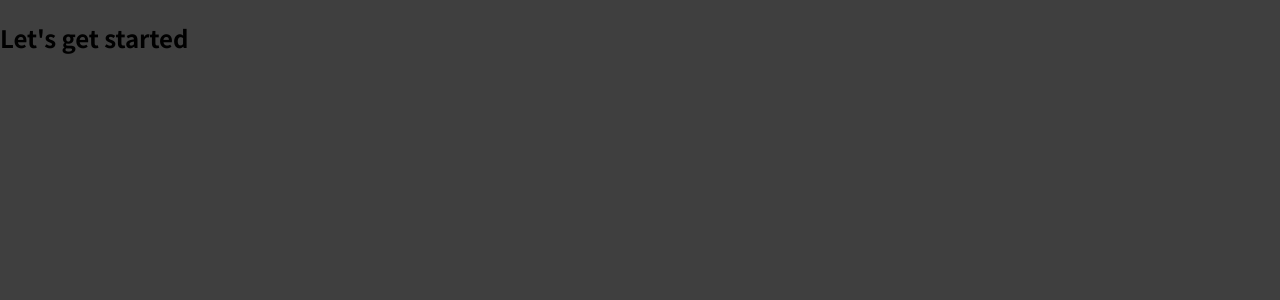
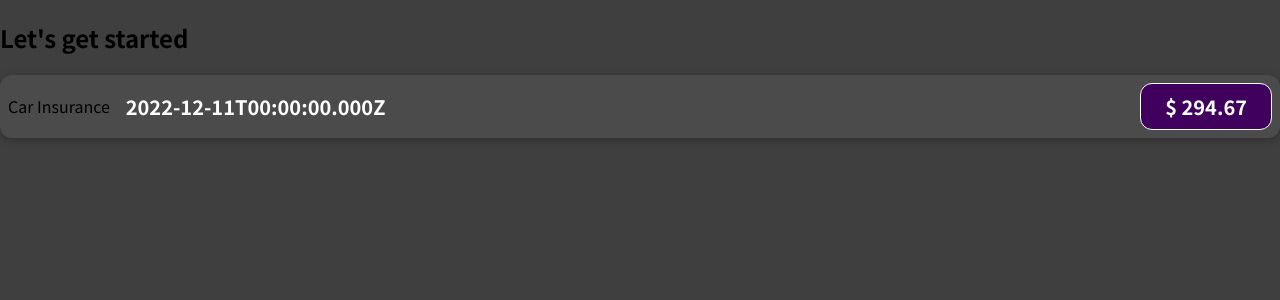
Before and after one commit to LefebvreAnthony/first-step-react, a JavaScript app: page / in a window 1280 px wide. Shown: the top 300 px of the page. Built offline with nearby package versions, Linux system fonts and the light colour scheme.

Commit message:
add component and css ExpenseItem

```diff
--- a/src/App.js
+++ b/src/App.js
@@ -1,7 +1,10 @@
+import ExpenseItem from "./components/ExpenseItem";
+
 function App() {
   return (
-    <div className="App">
+    <div>
       <h2>Let's get started</h2>
+      <ExpenseItem />
     </div>
   );
 }
--- /dev/null
+++ b/src/components/ExpenseItem.css
@@ -0,0 +1,56 @@
+.expense-item {
+  display: flex;
+  justify-content: space-between;
+  align-items: center;
+  box-shadow: 0 2px 8px rgba(0, 0, 0, 0.25);
+  padding: 0.5rem;
+  margin: 1rem 0;
+  border-radius: 12px;
+  background-color: #4b4b4b;
+}
+
+.expense-item__description {
+  display: flex;
+  flex-direction: column;
+  gap: 1rem;
+  align-items: flex-end;
+  flex-flow: column-reverse;
+  justify-content: flex-start;
+  flex: 1;
+}
+
+.expense-item h2 {
+  color: #3a3a3a;
+  font-size: 1rem;
+  flex: 1;
+  margin: 0 1rem;
+  color: white;
+}
+
+.expense-item__price {
+  font-size: 1rem;
+  font-weight: bold;
+  color: white;
+  background-color: #40005d;
+  border: 1px solid white;
+  padding: 0.5rem;
+  border-radius: 12px;
+}
+
+@media (min-width: 580px) {
+  .expense-item__description {
+    flex-direction: row;
+    align-items: center;
+    justify-content: flex-start;
+    flex: 1;
+  }
+
+  .expense-item__description h2 {
+    font-size: 1.25rem;
+  }
+
+  .expense-item__price {
+    font-size: 1.25rem;
+    padding: 0.5rem 1.5rem;
+  }
+}
--- /dev/null
+++ b/src/components/ExpenseItem.js
@@ -0,0 +1,18 @@
+import "./ExpenseItem.css";
+
+function ExpenseItem() {
+  const expenseDate = new Date(2022, 11, 11);
+  const ExpenseTitle = "Car Insurance";
+  const expenseAmount = 294.67;
+  return (
+    <div className="expense-item">
+      <div>{ExpenseTitle}</div>
+      <div className="expense-item__description">
+        <h2>{expenseDate.toISOString()}</h2>
+        <div className="expense-item__price">{"$ " + expenseAmount}</div>
+      </div>
+    </div>
+  );
+}
+
+export default ExpenseItem;
```
